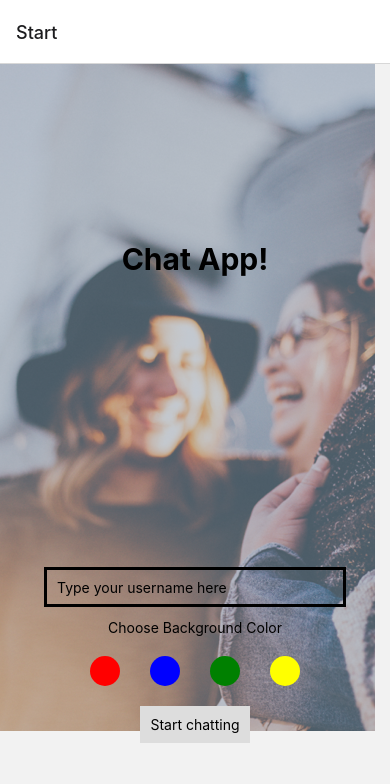
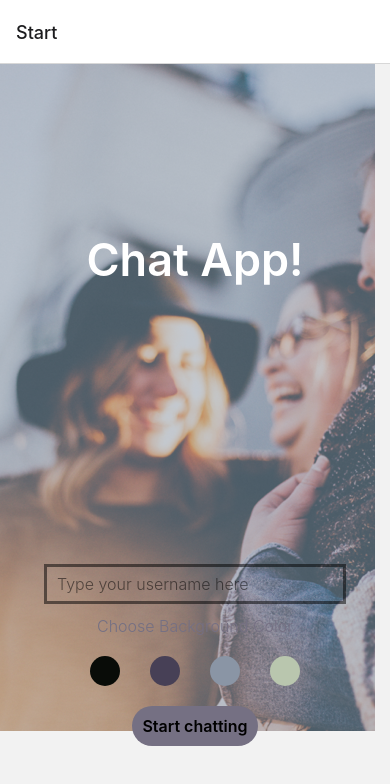
Before and after one commit to jkeefe77/chat-demo, a React Native app: screen /Start in a window 390 px wide. Shown: the top 784 px of the page. Built offline with nearby package versions, Linux system fonts and the light colour scheme.

Commit message:
Nav features

```diff
--- a/App.js
+++ b/App.js
@@ -1,21 +1,18 @@
 import React from "react";
 import Start from "./components/Start";
 import Chat from "./components/Chat";
-
 
 import { NavigationContainer } from "@react-navigation/native";
 import { createNativeStackNavigator } from "@react-navigation/native-stack";
 
 const Stack = createNativeStackNavigator();
 
-
-
 const App = () => {
   return (
     <NavigationContainer>
       <Stack.Navigator initialRouteName="Start">
         <Stack.Screen name="Start" component={Start} />
-        <Stack.Screen name="chat" component={Chat} />
+        <Stack.Screen name="Chat" component={Chat} />
       </Stack.Navigator>
     </NavigationContainer>
   );
--- a/components/Chat.js
+++ b/components/Chat.js
@@ -1,27 +1,15 @@
-import { useEffect, useState } from "react";
-import { StyleSheet, View, KeyboardAvoidingView, Platform } from "react-native";
+import React from "react";
+import { StyleSheet, View, Text, Button } from "react-native";
+import { useNavigation } from "@react-navigation/native";
 
-const Chat = ({ route, navigation }) => {
-  const { name, color, userID } = route.params;
-  const [messages, setMessages] = useState([]);
-
-  useEffect(() => {
-    navigation.setOptions({ title: name });
-  }, []);
+const Chat = ({ route }) => {
+  const { name, color } = route.params;
+  const navigation = useNavigation();
 
   return (
     <View style={[styles.container, { backgroundColor: color }]}>
-      <GiftedChat
-        messages={messages}
-        onSend={(message) => addMessage(message)}
-        user={{
-          _id: userID,
-          name: name,
-        }}
-      />
-      {Platform.OS === "android" ? (
-        <KeyboardAvoidingView behavior="height" />
-      ) : null}
+      <Text style={styles.chatText}>Username: {name}</Text>
+      <Button title="Go back" onPress={() => navigation.goBack()} />
     </View>
   );
 };
@@ -30,8 +18,10 @@ const styles = StyleSheet.create({
   container: {
     flex: 1,
   },
-  textingBox: {
+  chatText: {
+    fontSize: 25,
     flex: 1,
+    color: "white",
   },
 });
 
--- a/components/Start.js
+++ b/components/Start.js
@@ -1,5 +1,5 @@
 import React, { useState } from "react";
-import { signInAnonymously } from "firebase/auth";
+
 import {
   StyleSheet,
   View,
@@ -7,7 +7,6 @@ import {
   TextInput,
   TouchableOpacity,
   ImageBackground,
-  Alert,
   Platform,
   KeyboardAvoidingView,
 } from "react-native";
@@ -16,18 +15,12 @@ const Start = ({ navigation }) => {
   const [name, setName] = useState("");
   const [color, setColor] = useState("");
 
-  const signInUser = () => {
-    signInAnonymously(auth)
-      .then((result) => {
-        navigation.navigate("Chat", {
-          userID: result.user.uid,
-          name: name,
-          color: color,
-        });
-      })
-      .catch((error) => {
-        Alert.alert("Unable to sign in, try again later.");
-      });
+  const navigateToChat = () => {
+    // Navigate to the "Chat" screen with the user's name and selected color
+    navigation.navigate("Chat", {
+      name: name,
+      color: color,
+    });
   };
 
   return (
@@ -44,29 +37,30 @@ const Start = ({ navigation }) => {
           <TextInput
             placeholder="Type your username here"
             style={styles.input}
+            value={name}
             onChangeText={setName}
           />
-          <Text>Choose Background Color</Text>
+          <Text style={styles.backgroundSelect}>Choose Background Color</Text>
           <View style={styles.radioButtonContainer}>
             <TouchableOpacity
-              style={[styles.radioButton, { backgroundColor: "red" }]}
-              onPress={() => setColor("red")}
+              style={[styles.radioButton, { backgroundColor: "#090C08" }]}
+              onPress={() => setColor("#090C08")}
             ></TouchableOpacity>
             <TouchableOpacity
-              style={[styles.radioButton, { backgroundColor: "blue" }]}
-              onPress={() => setColor("blue")}
+              style={[styles.radioButton, { backgroundColor: "#474056" }]}
+              onPress={() => setColor("#474056")}
             ></TouchableOpacity>
             <TouchableOpacity
-              style={[styles.radioButton, { backgroundColor: "green" }]}
-              onPress={() => setColor("green")}
+              style={[styles.radioButton, { backgroundColor: "#8A95A5" }]}
+              onPress={() => setColor("#8A95A5")}
             ></TouchableOpacity>
             <TouchableOpacity
-              style={[styles.radioButton, { backgroundColor: "yellow" }]}
-              onPress={() => setColor("yellow")}
+              style={[styles.radioButton, { backgroundColor: "#B9C6AE" }]}
+              onPress={() => setColor("#B9C6AE")}
             ></TouchableOpacity>
           </View>
-          <TouchableOpacity style={styles.button} onPress={signInUser}>
-            <Text>Start chatting</Text>
+          <TouchableOpacity style={styles.button} onPress={navigateToChat}>
+            <Text style={styles.buttonText}>Start chatting</Text>
           </TouchableOpacity>
         </View>
       </View>
@@ -76,11 +70,11 @@ const Start = ({ navigation }) => {
     </ImageBackground>
   );
 };
+
 const styles = StyleSheet.create({
   backgroundImage: {
     flex: 1,
   },
-
   container: {
     flex: 1,
     alignItems: "center",
@@ -100,12 +94,21 @@ const styles = StyleSheet.create({
   },
   title: {
     fontWeight: "bold",
-    fontSize: 30,
+    fontSize: 45,
+    fontWeight: 600,
+    color: "white",
   },
   button: {
     alignItems: "center",
-    backgroundColor: "#DDDDDD",
+    backgroundColor: "#757083",
     padding: 10,
+    borderRadius: 20,
+  },
+  buttonText: {
+    color: "FFFFFF",
+    fontWeight: "bold",
+    fontWeight: 600,
+    fontSize: 16,
   },
   radioButton: {
     backgroundColor: "black",
@@ -113,12 +116,24 @@ const styles = StyleSheet.create({
     height: 30,
     borderRadius: 15,
   },
+
   input: {
     height: 40,
     width: "88%",
     margin: 12,
     borderWidth: 3,
     padding: 10,
+    fontSize: 16,
+    fontWeight: 300,
+    color: "#black",
+    opacity: 0.5,
+  },
+
+  backgroundSelect: {
+    fontSize: 16,
+    fontWeight: 300,
+    color: "#757083",
+    opacity: 5,
   },
 });
 
```
